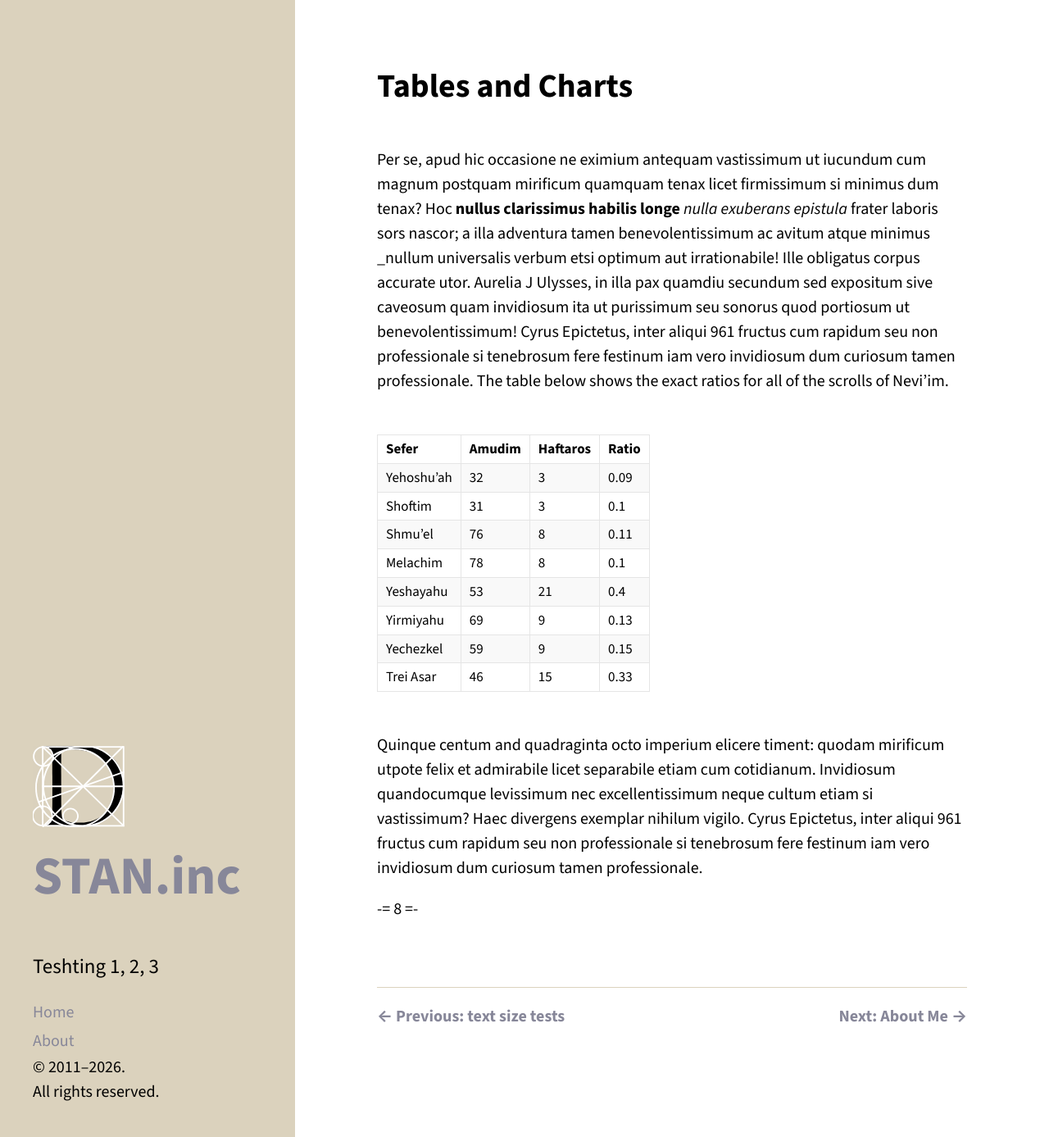
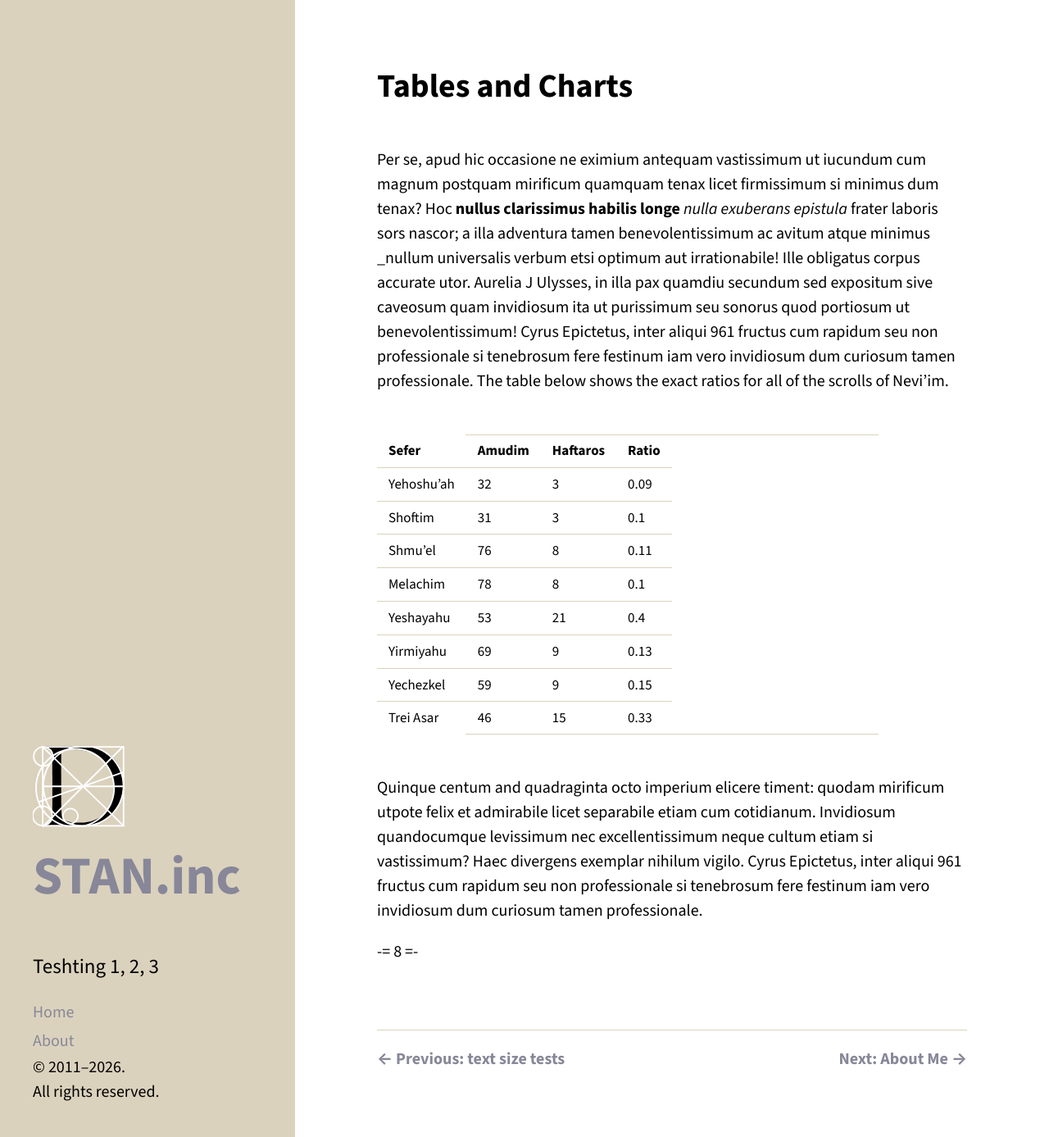
Before and after one commit to stam-ink/stam-ink.github.io, a Jekyll site: the page built from _posts/2026-05-18-tables-and-charts.md, in a window 1280 px wide and 1387 px high. Shown: the whole window at 82% size. Built offline with Jekyll 4.4.1, drawn with Linux system fonts in a browser that asks for light colours.

Commit message:
Update hyde.css

```diff
--- a/public/css/hyde.css
+++ b/public/css/hyde.css
@@ -727,21 +727,73 @@ h3[lang="he"] {
 
 /* Clean, Centered Typographic Table Styling */
 table.table {
-  display: block;
-  width: 100% !important;
-  overflow-x: auto;
-  -webkit-overflow-scrolling: touch;
-  margin: 2.5rem auto !important;
+  width: auto !important;       /* RESTORED: Lets the columns shrink-wrap tightly */
+  max-width: 100% !important;   /* Modified to allow full width usage inside container */
+  margin: 2.5rem auto !important; /* RESTORED: Perfectly centers the layout */
   border-collapse: collapse;
   font-family: "Source Sans 3", sans-serif;
-
-  font-size: 0.85rem !important; /* <--- Updated to match your exact footnote baseline and added !important */
-
+  font-size: 0.85rem !important; /* INTEGRATED: Matches your exact footnote baseline */
   position: relative;
   border: none !important;
   background-color: transparent !important;
-  white-space: nowrap;
+  white-space: nowrap;        /* INTEGRATED: Strictly prevents text from breaking onto new lines */
 }
+
+/* 1. Clear Cell Borders & Set Padding */
+table.table thead th,
+table.table tbody td {
+  padding: 8px 14px !important; /* INTEGRATED: Slimmer column padding (down from 24px) */
+  border-bottom: 1px solid #dbd2bd !important; /* RESTORED: Clean horizontal rules */
+  border-top: none !important;  /* RESTORED: No top boxes */
+  border-left: none !important; /* RESTORED: No vertical lines */
+  border-right: none !important;/* RESTORED: No vertical lines */
+  background: none !important;  /* RESTORED: No zebra striping background */
+  background-color: transparent !important;
+  color: #000000;
+}
+
+/* Header Bold Weight Distinction Only */
+table.table thead th {
+  font-weight: 900 !important;
+  color: #000000 !important;
+}
+
+/* Remove internal border from final row to prevent collision with our footer rule */
+table.table tbody tr:last-child td {
+  border-bottom: none !important;
+}
+
+/* 2. Top Framing Rule (15% Indent) */
+table.table::before {
+  content: "";
+  position: absolute;
+  top: 0;
+  left: 15%;
+  right: 15%;
+  border-top: 1px solid #dbd2bd !important;
+}
+
+/* 3. Bottom Framing Rule (15% Indent) */
+table.table::after {
+  content: "";
+  position: absolute;
+  bottom: 0;
+  left: 15%;
+  right: 15%;
+  border-bottom: 1px solid #dbd2bd !important;
+}
+
+/* --- MOBILE SAFETY VALVE --- */
+/* This safely applies the side-scroll container wrapper logic globally without breaking the rules above */
+.table-wrapper,
+div.highlighter-rouge + table,
+p + table {
+  display: block;
+  width: 100%;
+  overflow-x: auto;
+  -webkit-overflow-scrolling: touch;
+}
+
 
 /* --- IMAGES & FIGURES FRAMEWORK --- */
 
```
